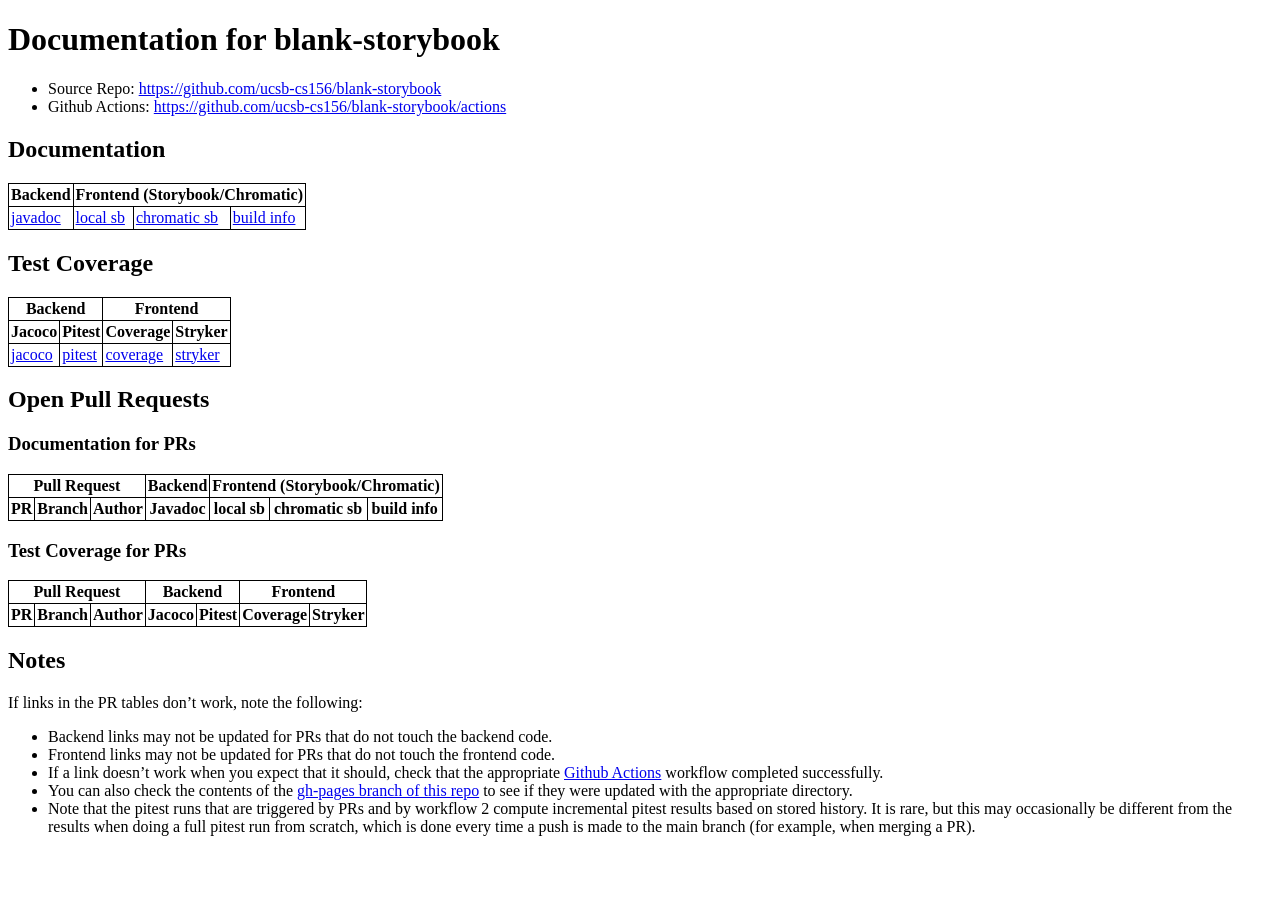
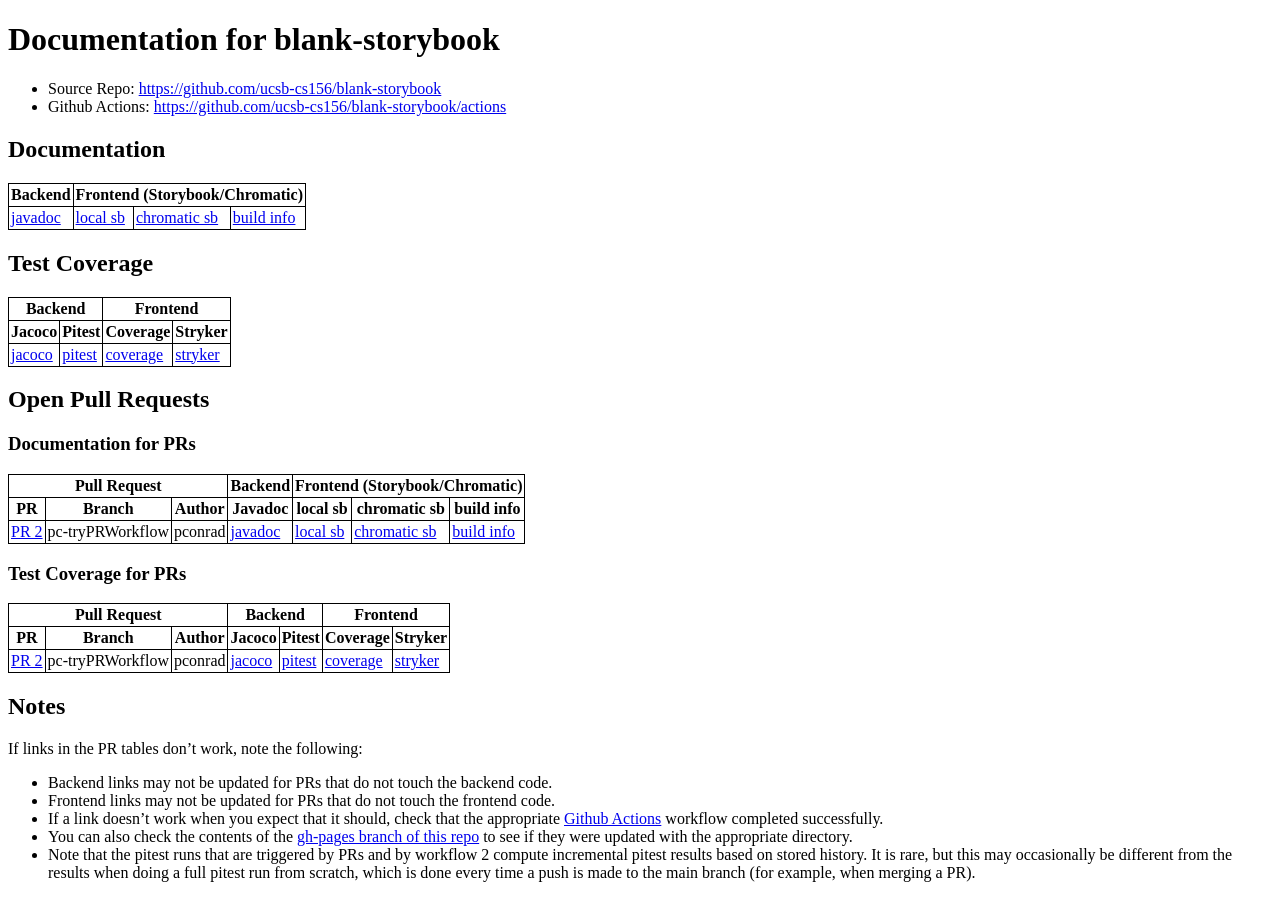
Before and after one commit to ucsb-cs156/blank-storybook, a Jekyll site: the page built from index.md, in a window 1280 px wide. Built offline with Jekyll 4.4.1, drawn with Linux system fonts in a browser that asks for light colours; our own code applies the rules of GitHub Pages for plain Markdown files.

Commit message:
Deploying to gh-pages from @ ucsb-cs156/blank-storybook@9f35d4b8da5ba509a52a8e089f1ebba051e1f833 🚀

```diff
--- a/_config.yml
+++ b/_config.yml
@@ -23,4 +23,4 @@ repo_name: "TBD"
 repo: ucsb-cs156/blank-storybook
 owner: ucsb-cs156
 repo_name: blank-storybook
-pull_requests: []
+pull_requests: [{"author":{"id":"MDQ6VXNlcjExMTkwMTc=","is_bot":false,"login":"pconrad","name":"Phill Conrad"},"headRefName":"pc-tryPRWorkflow","number":2,"title":"pc - cleanup versions of Github Actions steps","url":"https://github.com/ucsb-cs156/blank-storybook/pull/2"}]
```
